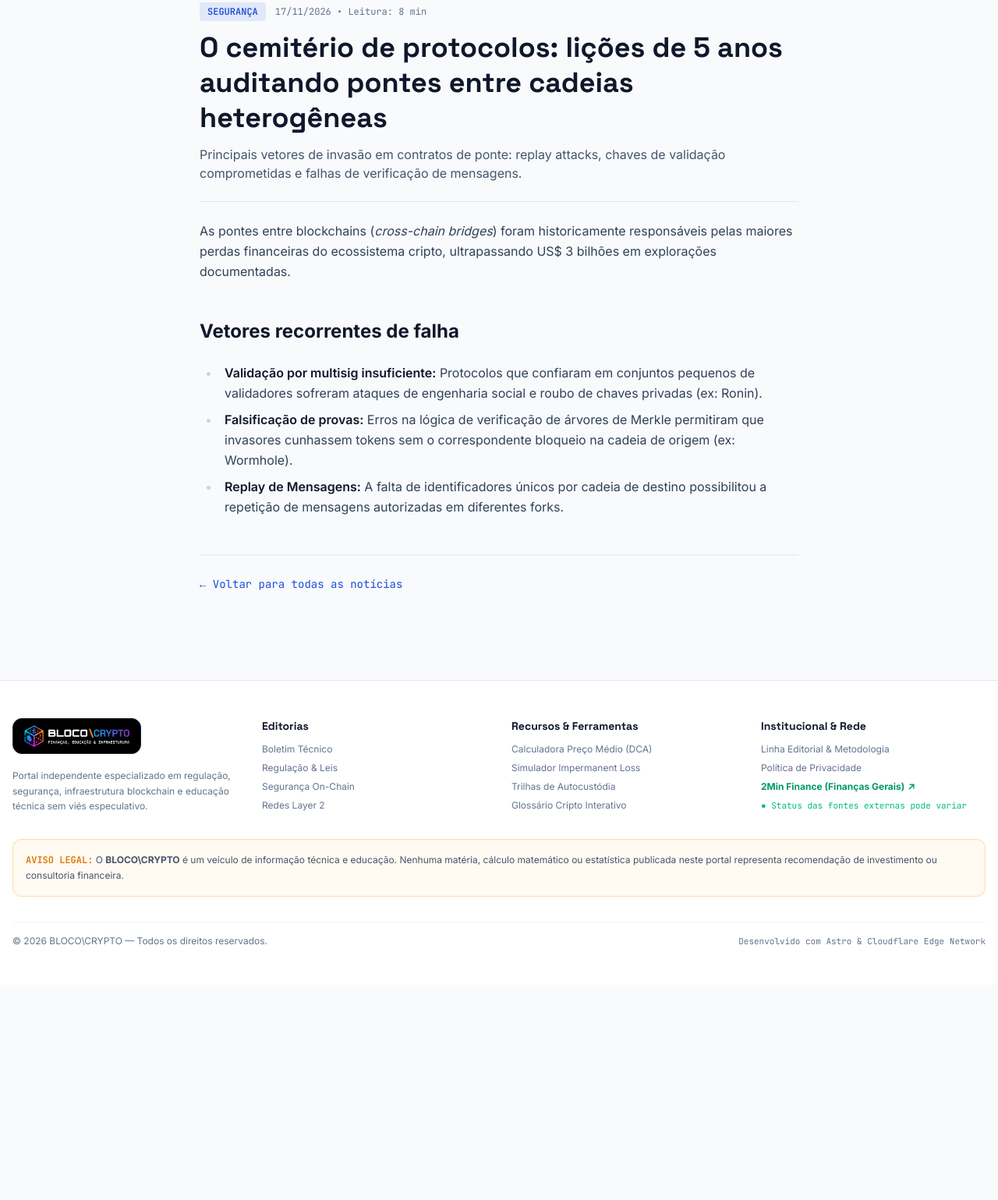
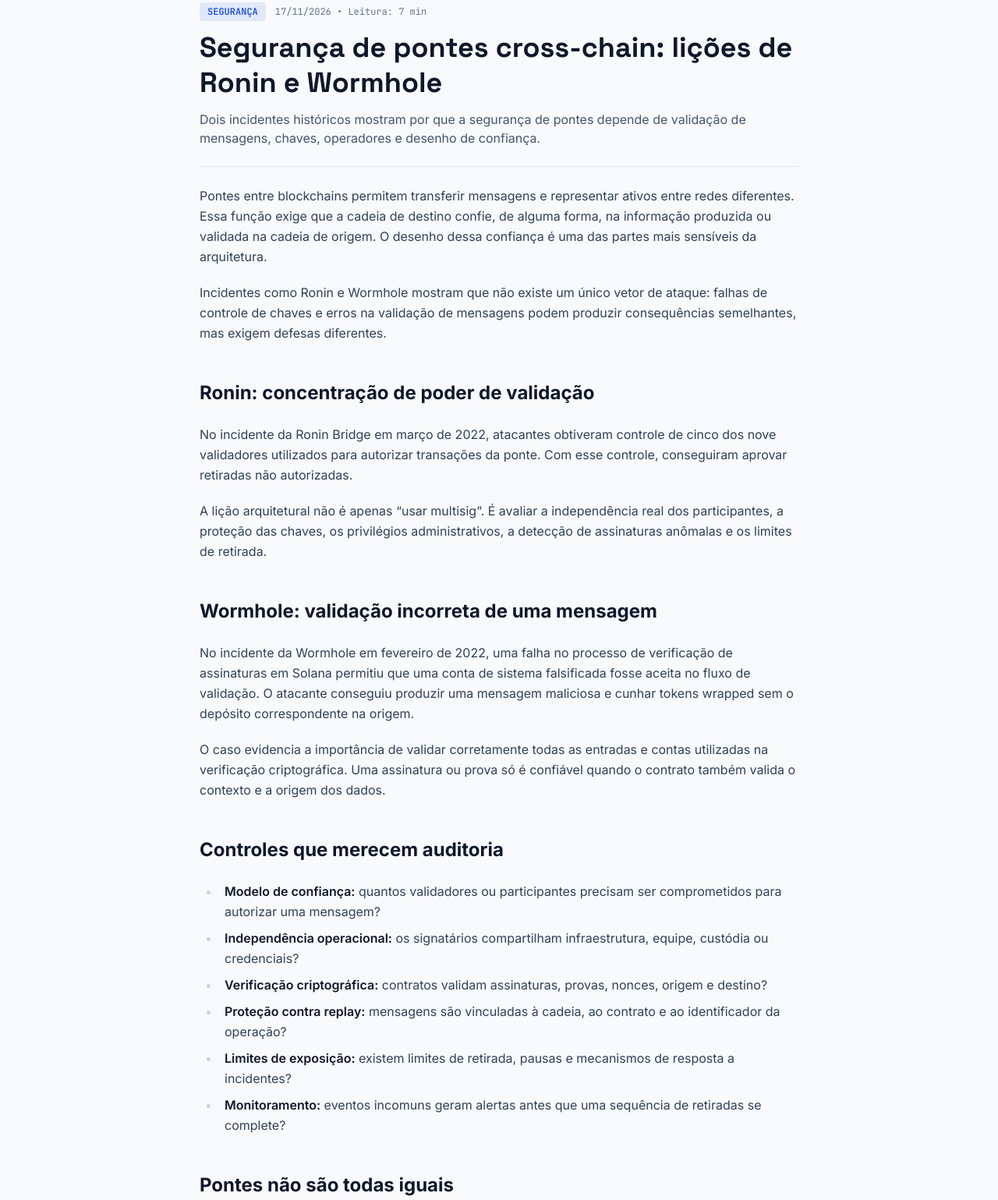
Before and after one commit to jpinfinite/bloco-crypto, an Astro site: page /noticias/analise-auditoria-pontes-cross-chain in a window 1280 px wide. Shown: the part 164-1703 px from the top of the page at 78% size. Before the commit the page ends 1427 px from the top, so only its background shows below. Built offline with nearby package versions, Linux system fonts and the light colour scheme; Astro itself is replaced by a stand-in of ours; no server answers.

Commit message:
editorial: corrigir comparativo L2 e guias de segurança

```diff
--- a/src/content/noticias/analise-auditoria-pontes-cross-chain.md
+++ b/src/content/noticias/analise-auditoria-pontes-cross-chain.md
@@ -1,15 +1,44 @@
 ---
-title: "O cemitério de protocolos: lições de 5 anos auditando pontes entre cadeias heterogêneas"
-description: "Principais vetores de invasão em contratos de ponte: replay attacks, chaves de validação comprometidas e falhas de verificação de mensagens."
+title: "Segurança de pontes cross-chain: lições de Ronin e Wormhole"
+description: "Dois incidentes históricos mostram por que a segurança de pontes depende de validação de mensagens, chaves, operadores e desenho de confiança."
 pubDate: 2026-11-17
 category: "SEGURANÇA"
-readingTime: "8 min"
+readingTime: "7 min"
 featured: false
 ---
 
-As pontes entre blockchains (*cross-chain bridges*) foram historicamente responsáveis pelas maiores perdas financeiras do ecossistema cripto, ultrapassando US$ 3 bilhões em explorações documentadas.
+Pontes entre blockchains permitem transferir mensagens e representar ativos entre redes diferentes. Essa função exige que a cadeia de destino confie, de alguma forma, na informação produzida ou validada na cadeia de origem. O desenho dessa confiança é uma das partes mais sensíveis da arquitetura.
 
-## Vetores recorrentes de falha
-* **Validação por multisig insuficiente:** Protocolos que confiaram em conjuntos pequenos de validadores sofreram ataques de engenharia social e roubo de chaves privadas (ex: Ronin).
-* **Falsificação de provas:** Erros na lógica de verificação de árvores de Merkle permitiram que invasores cunhassem tokens sem o correspondente bloqueio na cadeia de origem (ex: Wormhole).
-* **Replay de Mensagens:** A falta de identificadores únicos por cadeia de destino possibilitou a repetição de mensagens autorizadas em diferentes forks.
+Incidentes como Ronin e Wormhole mostram que não existe um único vetor de ataque: falhas de controle de chaves e erros na validação de mensagens podem produzir consequências semelhantes, mas exigem defesas diferentes.
+
+## Ronin: concentração de poder de validação
+
+No incidente da Ronin Bridge em março de 2022, atacantes obtiveram controle de cinco dos nove validadores utilizados para autorizar transações da ponte. Com esse controle, conseguiram aprovar retiradas não autorizadas.
+
+A lição arquitetural não é apenas “usar multisig”. É avaliar a independência real dos participantes, a proteção das chaves, os privilégios administrativos, a detecção de assinaturas anômalas e os limites de retirada.
+
+## Wormhole: validação incorreta de uma mensagem
+
+No incidente da Wormhole em fevereiro de 2022, uma falha no processo de verificação de assinaturas em Solana permitiu que uma conta de sistema falsificada fosse aceita no fluxo de validação. O atacante conseguiu produzir uma mensagem maliciosa e cunhar tokens wrapped sem o depósito correspondente na origem.
+
+O caso evidencia a importância de validar corretamente todas as entradas e contas utilizadas na verificação criptográfica. Uma assinatura ou prova só é confiável quando o contrato também valida o contexto e a origem dos dados.
+
+## Controles que merecem auditoria
+
+- **Modelo de confiança:** quantos validadores ou participantes precisam ser comprometidos para autorizar uma mensagem?
+- **Independência operacional:** os signatários compartilham infraestrutura, equipe, custódia ou credenciais?
+- **Verificação criptográfica:** contratos validam assinaturas, provas, nonces, origem e destino?
+- **Proteção contra replay:** mensagens são vinculadas à cadeia, ao contrato e ao identificador da operação?
+- **Limites de exposição:** existem limites de retirada, pausas e mecanismos de resposta a incidentes?
+- **Monitoramento:** eventos incomuns geram alertas antes que uma sequência de retiradas se complete?
+
+## Pontes não são todas iguais
+
+Pontes baseadas em multisig, redes de validadores, provas de estado, light clients ou comitês de disponibilidade possuem pressupostos de confiança diferentes. Uma auditoria precisa avaliar o desenho específico, em vez de aplicar uma lista genérica como se todas as pontes tivessem a mesma arquitetura.
+
+## Fontes para aprofundamento
+
+- [Departamento de Justiça dos EUA — caso Ronin Bridge](https://www.justice.gov/usao-sdny/file/1311391/dl?inline=)
+- [CertiK — Wormhole Bridge Exploit Incident Analysis](https://www.certik.com/blog/wormhole-bridge-exploit-incident-analysis)
+
+*Os incidentes citados são históricos. Não representam, por si só, o estado atual de segurança das redes ou pontes mencionadas.*
```
